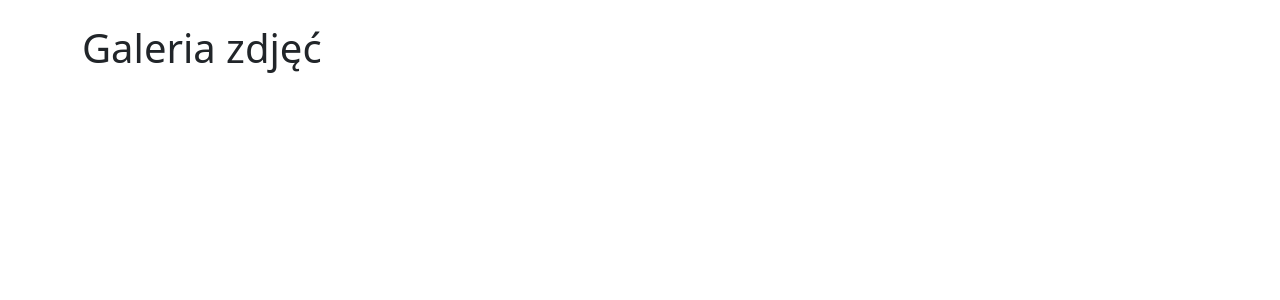
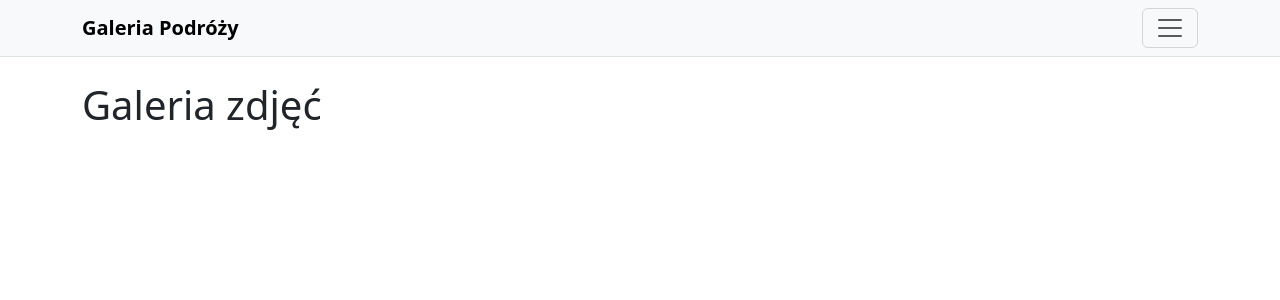
Before and after one commit to annaaugustyniak/inf04-web, a React (Vite) app in the folder zadania/mb05/: page / in a window 1280 px wide. Shown: the top 300 px of the page. Built offline with nearby package versions, Linux system fonts and the light colour scheme.

Commit message:
komponent navbar

```diff
--- a/zadania/mb05/src/App.jsx
+++ b/zadania/mb05/src/App.jsx
@@ -1,6 +1,9 @@
+import Navbar from "./components/Navbar";
+
 function App() {
   return (
     <>
+      <Navbar />
       <div className="container mt-4">
         <h1>Galeria zdjęć</h1>
       </div>
--- /dev/null
+++ b/zadania/mb05/src/components/Navbar.jsx
@@ -0,0 +1,49 @@
+function Navbar() {
+  return (
+    <nav className="navbar navbar-expand-1g bg-body-tertiary border-bottom">
+      <div className="container">
+        <a className="navbar-brand fw-bold" href="#">
+          Galeria Podróży
+        </a>
+
+        <button
+          className="navbar-toggler"
+          type="button"
+          data-bs-toggle="collapse"
+          data-bs-target="#menuGlowne"
+          aria-controls="menuGlowne"
+          aria-expanded="false"
+          aria-label="Przełącz menu"
+        >
+          <span className="navbar-toggler-icon"></span>
+        </button>
+
+        <div className="collapse navbar-collapse" id="menuGlowne">
+          <ul className="navbar-nav ms-auto">
+            <li className="nav-item">
+              <a
+                className="nav-link active"
+                aria-current="page"
+                href="#galeria"
+                >
+                Galeria
+              </a>
+            </li>
+            <li className="nav-item">
+              <a className="nav-link" href="#kategorie">
+                Kategorie
+              </a>
+            </li>
+            <li className="nav-item">
+              <a className="nav-link" href="#stopka">
+                Kontakt
+              </a>
+            </li>
+          </ul>
+        </div>
+      </div>
+    </nav>
+  );
+}
+
+export default Navbar;
```
